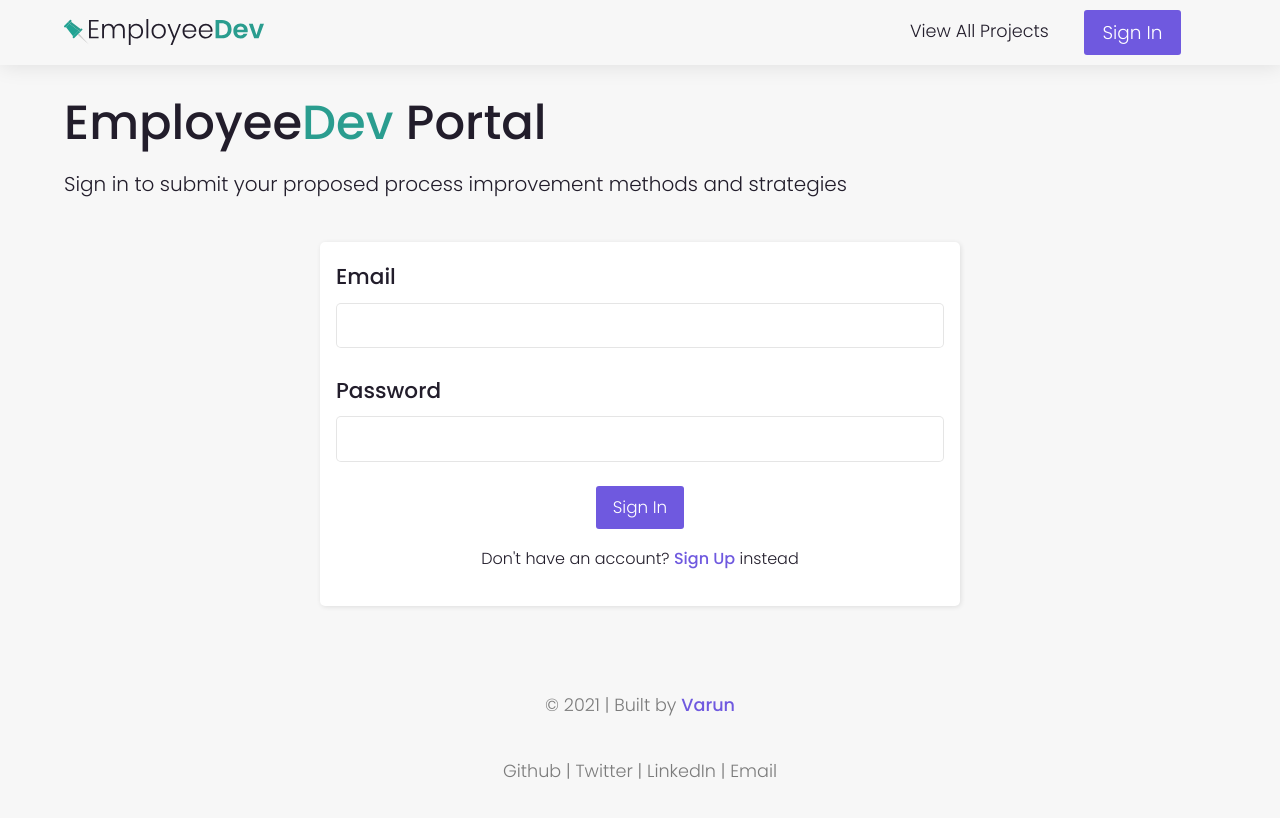
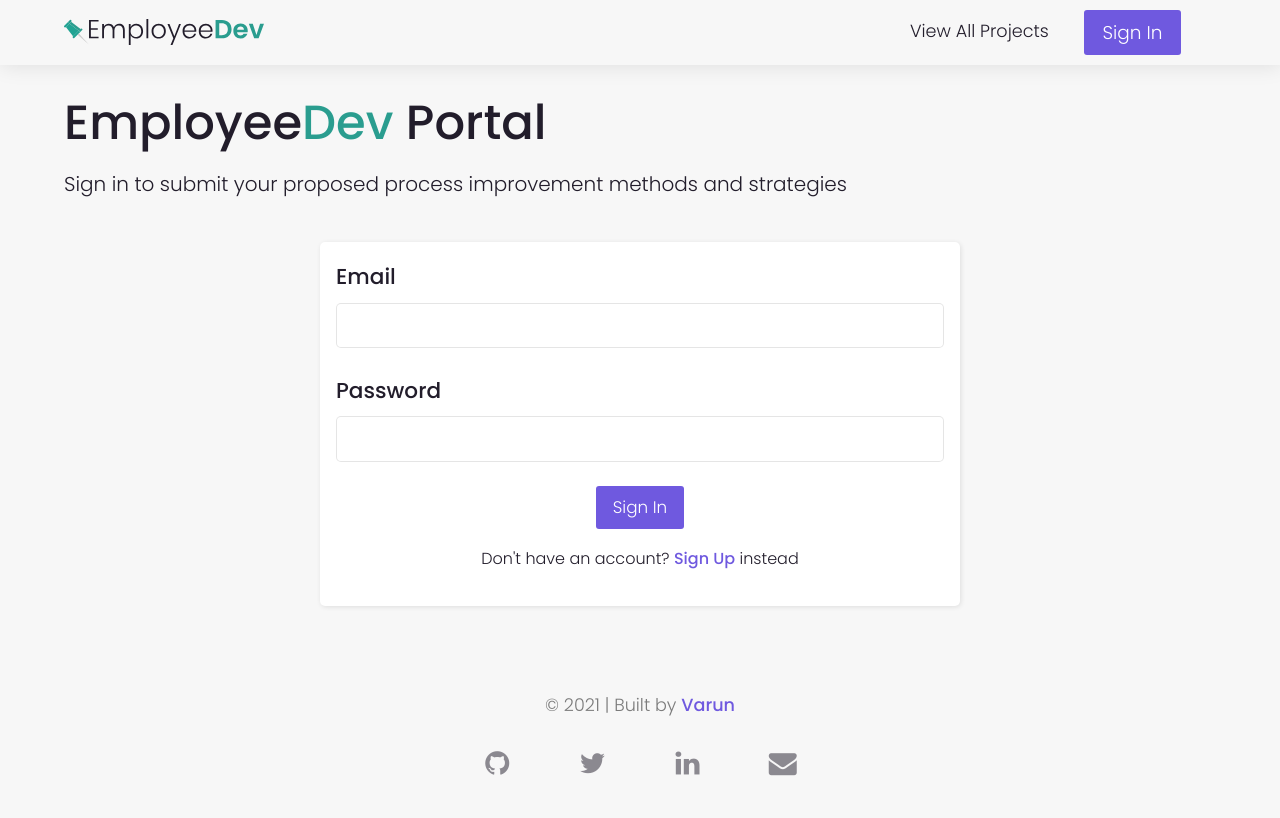
Before and after one commit to varunsundar01/EmployeeDev, a Vue app: page / in a window 1280 px wide. Shown: the top 818 px of the page. Built offline with nearby package versions, Linux system fonts and the light colour scheme.

Commit message:
Added icons to footer

```diff
--- a/src/components/layout/TheFooter.vue
+++ b/src/components/layout/TheFooter.vue
@@ -1,7 +1,12 @@
 <template>
   <div class="footer">
     <p>&copy; {{ currentYear }} | Built by <a href="#">Varun</a></p>
-    <p>Github | Twitter | LinkedIn | Email</p>
+    <div class="social-icons">
+      <i class="icon-github-circled"></i>
+      <i class="icon-twitter"></i>
+      <i class="icon-linkedin"></i>
+      <i class="icon-mail-alt"></i>
+    </div>
   </div>
 </template>
 
@@ -30,4 +35,21 @@ p {
   color: rgba(0, 0, 0, 0.5);
   font-size: 1.1em;
 }
+
+.social-icons {
+  margin: 0 auto 2em auto;
+}
+
+.social-icons i {
+  color: var(--secondary);
+  opacity: 0.5;
+  margin: 0 1em;
+  font-size: 1.75em;
+  cursor: pointer;
+  transition: all 0.3s ease-in-out;
+}
+
+.social-icons i:hover {
+  opacity: 1;
+}
 </style>
```
